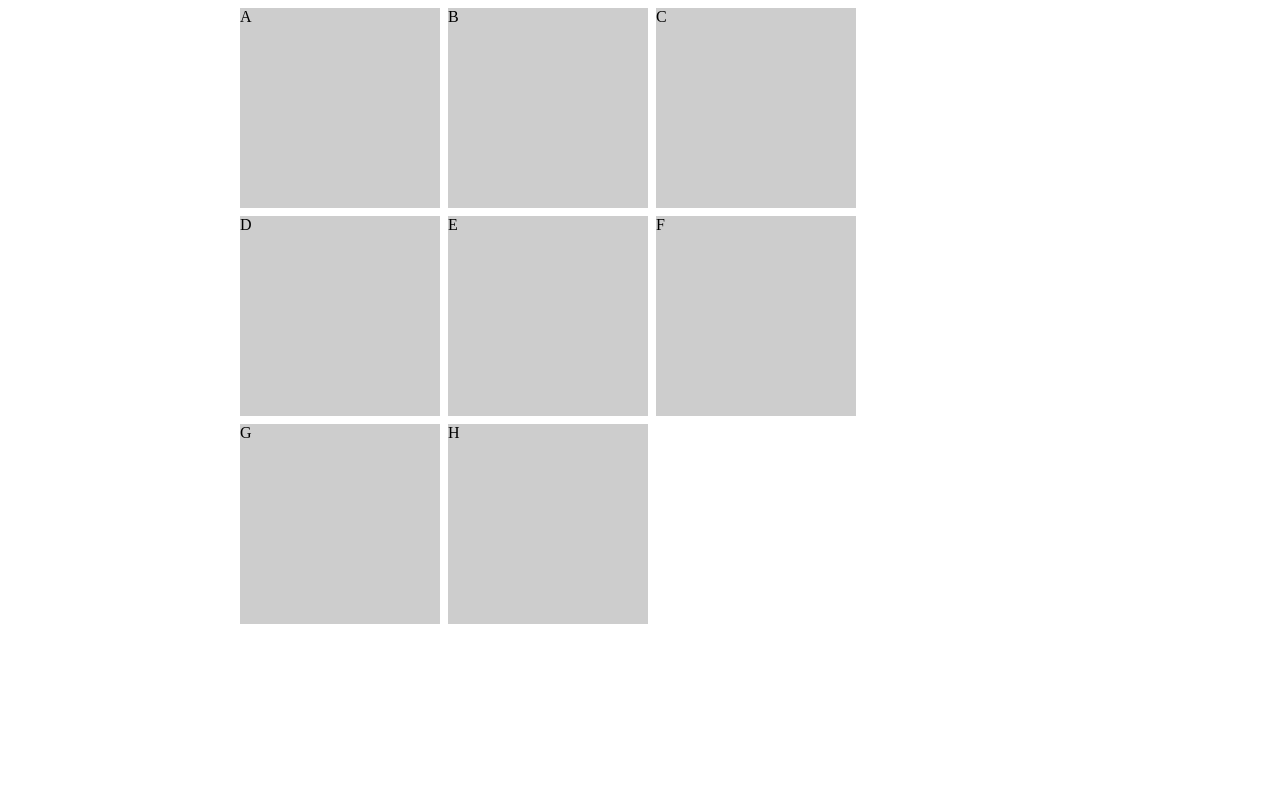
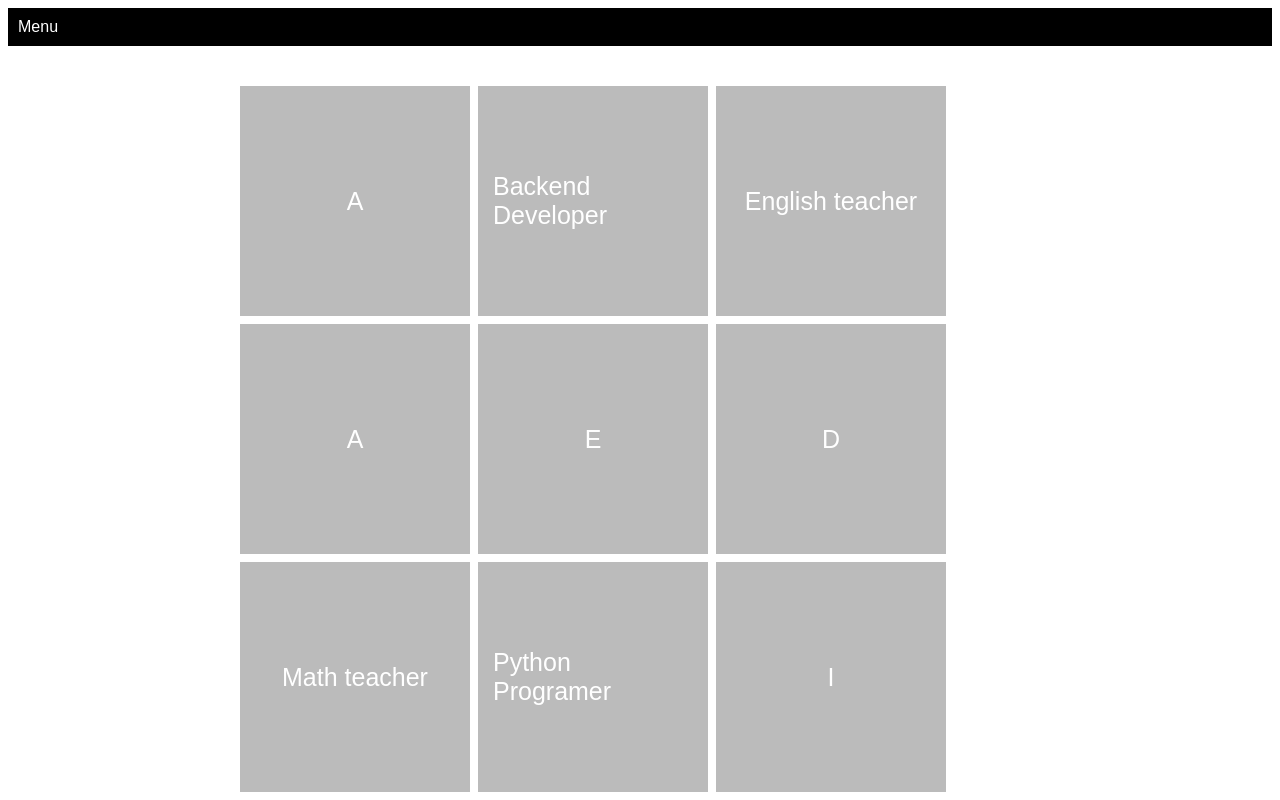
Before and after one commit to hosseindavoodi/AI-in-Frontend, a React (Create React App) app: page / in a window 1280 px wide. Shown: the top 800 px of the page. Built offline with nearby package versions, Linux system fonts and the light colour scheme.

Commit message:
Change the logic of sorting data

```diff
--- a/src/Components/ProductPage.tsx
+++ b/src/Components/ProductPage.tsx
@@ -6,48 +6,89 @@ import { useMount } from "./Hooks/useMount";
 const ProductPage: React.FC = () => {
   const [products, setProducts] = useState([
     { id: 1, name: "A", category: "A" },
-    { id: 2, name: "B", category: "" },
-    { id: 3, name: "C", category: "a" },
-    { id: 4, name: "D", category: "b" },
-    { id: 5, name: "E", category: "c" },
-    { id: 6, name: "F", category: "c" },
-    { id: 7, name: "G", category: "c" },
-    { id: 8, name: "H", category: "c" },
+    { id: 2, name: "Backend Developer", category: "B" },
+    { id: 3, name: "English teacher", category: "G" },
+    { id: 4, name: "A", category: "A" },
+    { id: 5, name: "E", category: "E" },
+    { id: 6, name: "D", category: "D" },
+    { id: 7, name: "Math teacher", category: "G" },
+    { id: 8, name: "Python Programer", category: "B" },
+    { id: 9, name: "I", category: "I" },
+    { id: 10, name: "C", category: "C" },
+    { id: 11, name: "Math teacher", category: "G" },
+    { id: 12, name: "F", category: "F" },
+    { id: 13, name: "A", category: "A" },
+    { id: 14, name: "C", category: "C" },
+    { id: 15, name: "C# Programer", category: "B" },
   ]);
 
   useMount(() => {
-    const storedClicks = localStorage.getItem("productClicks");
-    if (storedClicks) {
-      const clicksMap = JSON.parse(storedClicks);
-
+    //const storedClicks = localStorage.getItem("productClicks");
+    const storedCategoryClicks = localStorage.getItem("categoryClicks");
+    if (storedCategoryClicks) {
+      //const clicksMap = JSON.parse(storedClicks);
+      const categoryClicksMap = JSON.parse(storedCategoryClicks);
+      // const sortedProducts = [...products].sort(
+      //   (a, b) => (clicksMap[b.id] || 0) - (clicksMap[a.id] || 0) || a.id - b.id
+      // );
       const sortedProducts = [...products].sort(
-        (a, b) => (clicksMap[b.id] || 0) - (clicksMap[a.id] || 0) || a.id - b.id
+        (a, b) =>
+          (categoryClicksMap[b.category] || 0) -
+            (categoryClicksMap[a.category] || 0) || a.id - b.id
       );
 
       setProducts(sortedProducts);
     }
   });
 
-  const handleProductClick = (productId: number) => {
+  const handleProductClick = (productId: number, category: string) => {
     const clicksMap = JSON.parse(localStorage.getItem("productClicks") || "{}");
+    const CategoryClicksMap = JSON.parse(
+      localStorage.getItem("categoryClicks") || "{}"
+    );
     clicksMap[productId] = (clicksMap[productId] || 0) + 1;
+    CategoryClicksMap[category] = (CategoryClicksMap[category] || 0) + 1;
     localStorage.setItem("productClicks", JSON.stringify(clicksMap));
+    localStorage.setItem("categoryClicks", JSON.stringify(CategoryClicksMap));
     window.open(`/product/${productId}`, "_blank");
     console.log(clicksMap);
+    console.log(CategoryClicksMap);
   };
 
   return (
+    <>
+      <div className="header">
+        Menu
+        <div className="menuContainer">
+          <div style={{ display: "flex" }}>
+            <ul className="menu">
+              <li> Find job</li>
+              <li> Application proccess</li>
+              <li> CV designer</li>
+              <li> Blog</li>
+              <li> Contact us</li>
+            </ul>
+            <div className="quickMenu">
+              Quick Menu
+              <ul className="">
+                <li> Find job</li>
+              </ul>
+            </div>
+          </div>
+        </div>
+      </div>
       <div className="container">
         {products.map((product) => (
           <div
             className="topics"
             key={product.id}
-          onClick={() => handleProductClick(product.id)}
+            onClick={() => handleProductClick(product.id, product.category)}
           >
             {product.name}
           </div>
         ))}
       </div>
+    </>
   );
 };
 
--- a/src/index.css
+++ b/src/index.css
@@ -1,10 +1,23 @@
+body {
+  font-family: Arial, Helvetica, sans-serif;
+}
 .topics {
   width: 200px;
   height: 200px;
-  background-color: rgb(205, 205, 205);
+  background-color: rgb(187, 187, 187);
   cursor: pointer;
+  display: flex;
+  justify-content: center;
+  align-items: center;
+  color: white;
+  font-size: 25px;
+  font-family: arial;
+  padding: 15px;
 }
 
+.topics:hover {
+  background-color: rgb(113, 113, 113);
+}
 .container {
   display: flex;
   gap: 8px;
@@ -12,3 +25,38 @@
   margin: 0px auto;
   flex-wrap: wrap;
 }
+
+.header {
+  background-color: black;
+  color: white;
+  margin-bottom: 40px;
+  padding: 10px;
+  overflow: hidden;
+  height: auto;
+}
+
+.menu {
+  cursor: pointer;
+  background-color: black;
+  list-style-type: none; /* Remove bullet points */
+}
+
+.menuContainer {
+  display: none; /* Hide the menu by default */
+}
+
+.header:hover .menuContainer {
+  display: block; /* Show the menu when hovering over the header */
+}
+
+.menu > li {
+  height: 40px;
+  width: 200px;
+}
+
+.quickMenu {
+  background-color: rgb(62, 62, 62);
+  border-radius: 15px;
+  padding: 20px;
+  width: 200px;
+}
```
Lines whose indentation alone changed are shown as unchanged.
